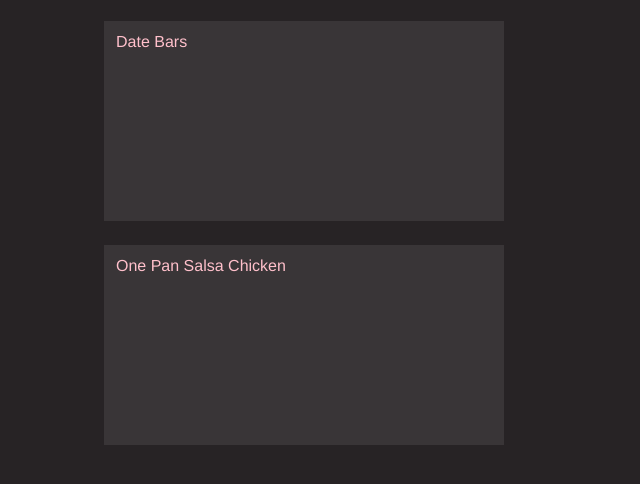
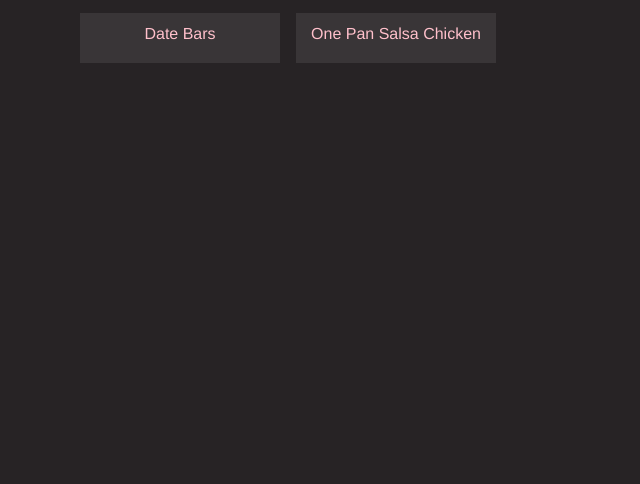
Before and after one commit to JuliaHolmes/odin-recipes, a plain HTML site: page index.html in a window 1280 px wide. Shown: the part 120-604 px from the top of the page, without its empty margins (0-640 px from the left). Drawn offline with Linux system fonts and the light colour scheme.

Commit message:
Update recipe list sizing

```diff
--- a/styles.css
+++ b/styles.css
@@ -12,6 +12,10 @@ body {
     margin: 80px;
 }
 
+h1 {
+    margin-bottom: 16px;
+}
+
 a { color: pink;
     text-decoration: none;
     background: none;
@@ -23,13 +27,15 @@ a:hover {
 
 .recipe-list {
 list-style-type: none;
+display: flex;
+align-items: center;
+gap: 16px;
 }
 
 .recipe-list li {
     padding: 12px;
-    margin: 24px;
-    width: 400px;
-    height: 200px;
+    width: 200px;
+    height: 50px;
     background-color: #FFFFFF15;
-
+    text-align: center;
 }
```
